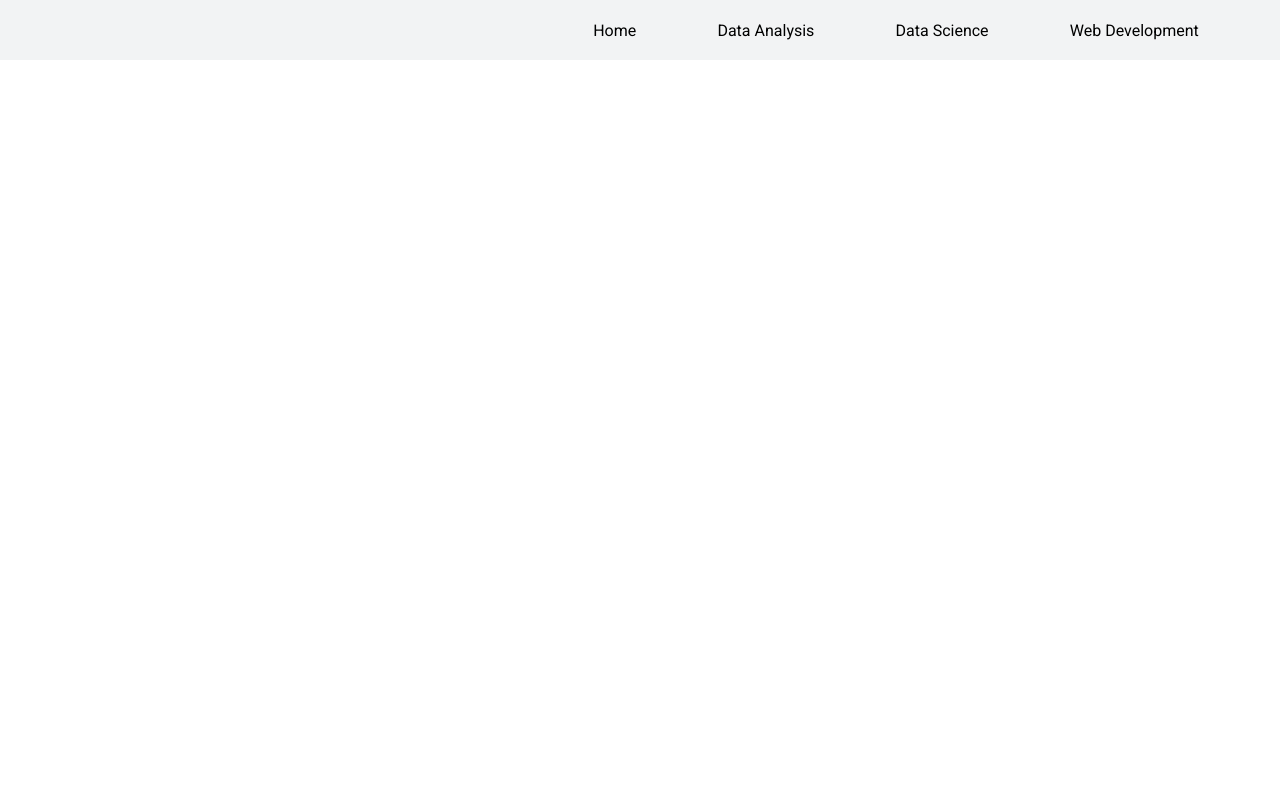
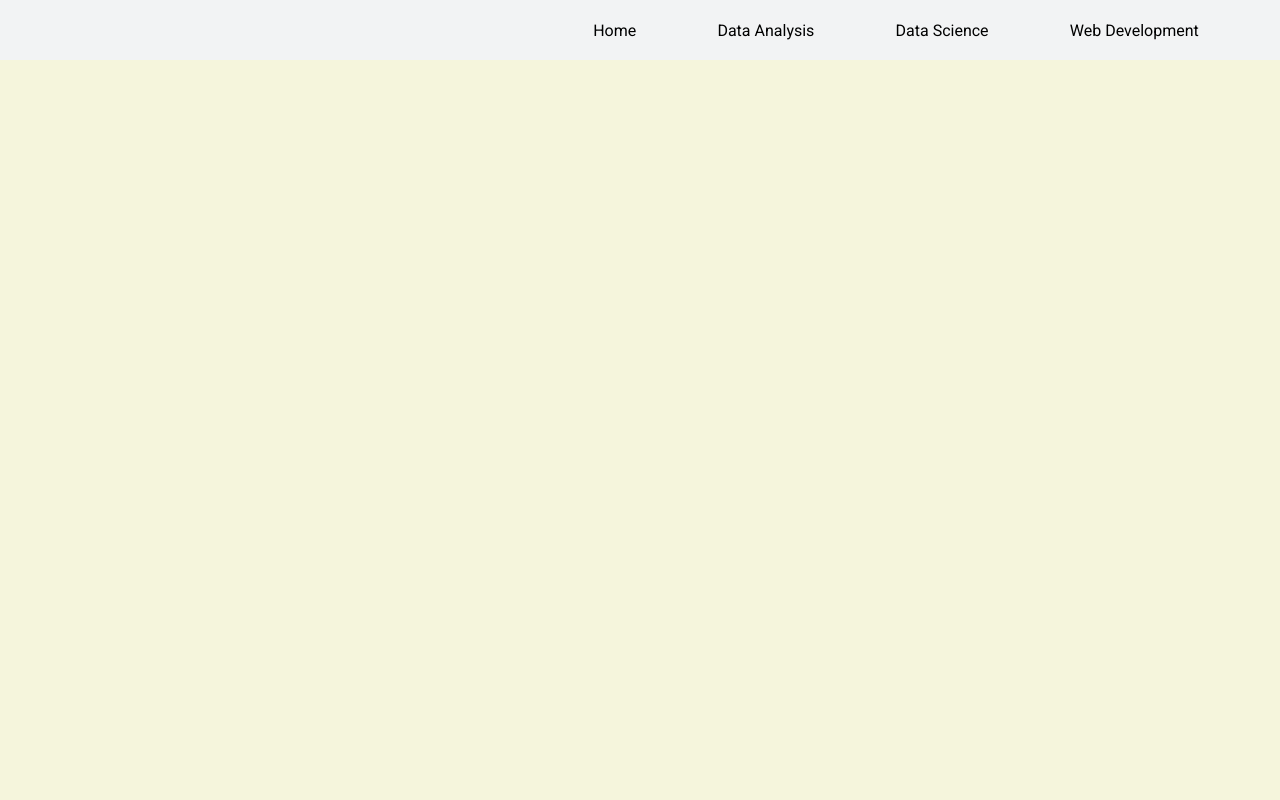
Before and after one commit to pablogmdsoftware/portfolio, a Django app: page / in a window 1280 px wide. Run offline with Django 5.2, Linux system fonts and the light colour scheme.

Commit message:
style: Set the site background color

```diff
--- a/mysite/app/static/app/styles.css
+++ b/mysite/app/static/app/styles.css
@@ -14,8 +14,8 @@ body {
     min-height: 100vh;
     font-family: "Roboto", serif;
     font-size: 1rem;
-    /* color: #1E1E1E;
-    background-color: #D9D9D9; */
+    /* color: #1E1E1E; */
+    background-color: var(--base);
 }
 
 header {
@@ -67,6 +67,7 @@ a {
     --base: #f5f5dc;
     --contrast: #222222;
 }
+
 
 /* Utility classes */
 
```
